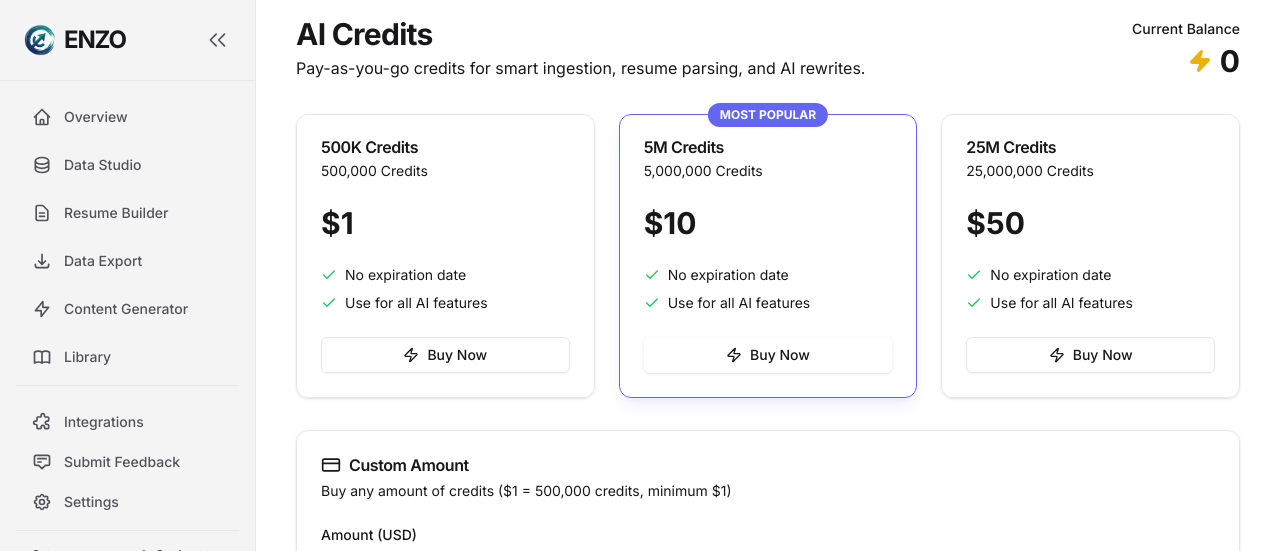
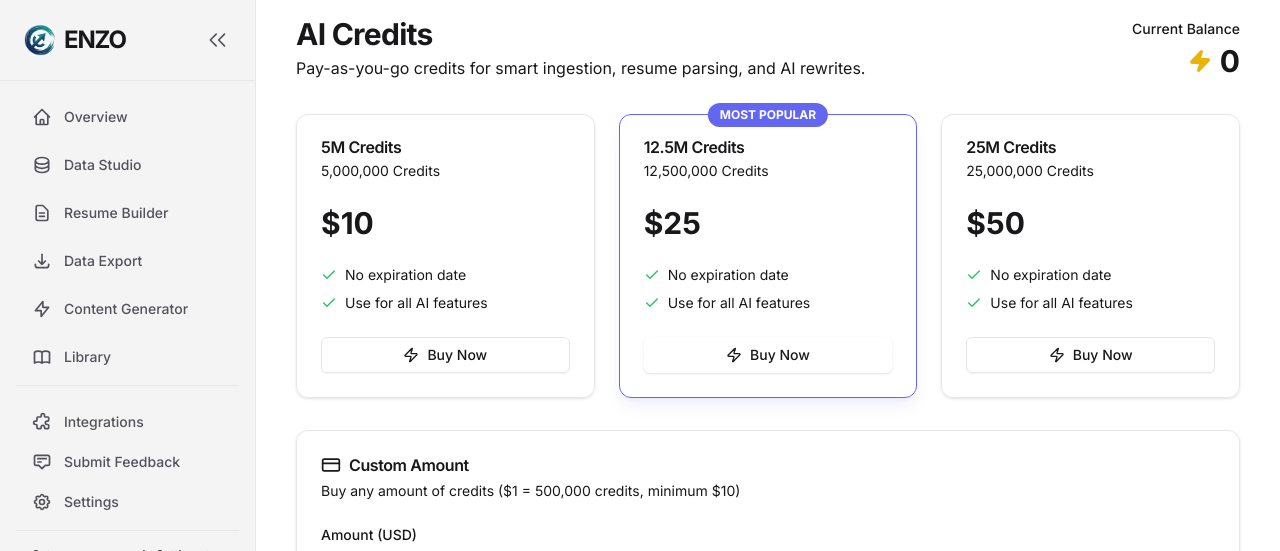
Before and after one commit to HectorGitt/enzo, a Next.js app: page /dashboard/credits in a window 1280 px wide. Shown: the top 551 px of the page. Built offline with nearby package versions, Linux system fonts and the light colour scheme; no server answers; the database is empty; what dodopayments would draw is missing.

Commit message:
feat: update credit purchase options and minimum purchase amount in credits page

```diff
--- a/src/app/dashboard/credits/page.tsx
+++ b/src/app/dashboard/credits/page.tsx
@@ -29,11 +29,11 @@ import { toast } from "sonner";
 
 // Rate: $2 per 1,000,000 credits (1 token = 1 credit)
 const CREDITS_PER_DOLLAR = 500000; // $1 = 500K credits ($2 per million)
-const MIN_PURCHASE_DOLLARS = 1; // Minimum $1 purchase
+const MIN_PURCHASE_DOLLARS = 10; // Minimum $10 purchase
 
 const CREDIT_OPTIONS = [
-	{ credits: 500000, price: 1, label: "500K Credits" },
-	{ credits: 5000000, price: 10, label: "5M Credits", popular: true },
+	{ credits: 5000000, price: 10, label: "5M Credits" },
+	{ credits: 12500000, price: 25, label: "12.5M Credits", popular: true },
 	{ credits: 25000000, price: 50, label: "25M Credits" },
 ];
 
@@ -71,15 +71,15 @@ function CreditsPageContent() {
 		// Handle payment status and clean up URL
 		if (success === "true" && status === "success") {
 			toast.success(
-				"Payment successful! Credits have been added to your account."
+				"Payment successful! Credits have been added to your account.",
 			);
 			// Clean URL using history API
-			window.history.replaceState({}, '', '/dashboard/credits');
+			window.history.replaceState({}, "", "/dashboard/credits");
 			setUrlCleaned(true);
 		} else if (success === "true" && status === "failed") {
 			toast.error("Payment failed. No credits were added.");
 			// Clean URL using history API
-			window.history.replaceState({}, '', '/dashboard/credits');
+			window.history.replaceState({}, "", "/dashboard/credits");
 			setUrlCleaned(true);
 		} else {
 			// No payment params, URL is already clean
@@ -113,11 +113,17 @@ function CreditsPageContent() {
 
 			// Add timeout to prevent infinite loading
 			const timeoutPromise = new Promise((_, reject) => {
-				setTimeout(() => reject(new Error('Balance load timeout')), 10000); // 10 second timeout
+				setTimeout(
+					() => reject(new Error("Balance load timeout")),
+					10000,
+				); // 10 second timeout
 			});
 
 			const balancePromise = checkCreditsAction(0);
-			const res = await Promise.race([balancePromise, timeoutPromise]) as any;
+			const res = (await Promise.race([
+				balancePromise,
+				timeoutPromise,
+			])) as any;
 
 			// Always set balance even if not allowed (e.g. 0 or insufficient)
 			// checkCreditsAction now returns currentCredits even on error/fail usually
@@ -127,7 +133,7 @@ function CreditsPageContent() {
 				setBalance(0); // Fallback
 			}
 		} catch (e) {
-			console.error('Balance load failed:', e);
+			console.error("Balance load failed:", e);
 			setBalance(0);
 		} finally {
 			setBalanceLoading(false);
@@ -179,12 +185,10 @@ function CreditsPageContent() {
 						<Zap className="w-6 h-6 text-yellow-500 fill-yellow-500" />
 						{balanceLoading ? (
 							<Loader2 className="w-6 h-6 animate-spin text-muted-foreground" />
+						) : balance !== null ? (
+							balance.toLocaleString()
 						) : (
-							balance !== null ? (
-								balance.toLocaleString()
-							) : (
-								<span className="text-muted-foreground">0</span>
-							)
+							<span className="text-muted-foreground">0</span>
 						)}
 					</div>
 				</div>
@@ -292,8 +296,8 @@ function CreditsPageContent() {
 								!isNaN(parseFloat(customAmount))
 									? Math.floor(
 											parseFloat(customAmount) *
-												CREDITS_PER_DOLLAR
-									  ).toLocaleString()
+												CREDITS_PER_DOLLAR,
+										).toLocaleString()
 									: "0"}{" "}
 								credits
 							</div>
```
Also changed, not shown: 1 other file (tests, documents, lock files or other folders).
